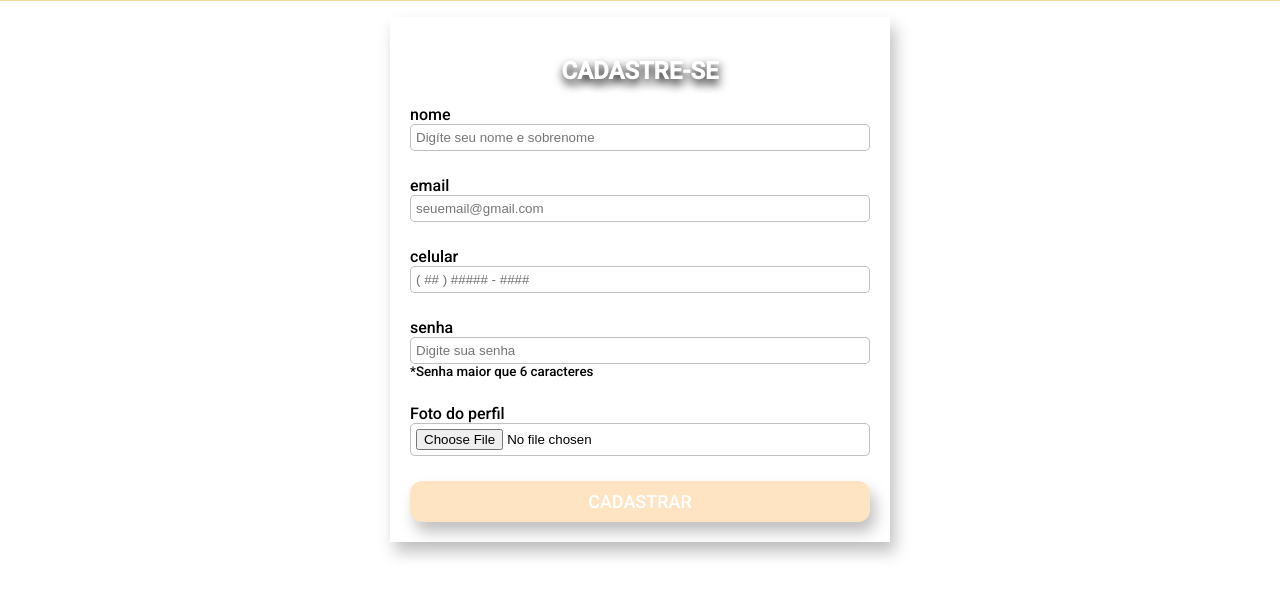
After one commit to jeanevertonoficial/base-tcc, a PHP site: page /cadastrar-cliente.php in a window 1280 px wide. The commit adds this page. Shown: the part 99-697 px from the top of the page. Run offline with PHP 8.4, Linux system fonts and the light colour scheme.

Commit message:
Criando o formulario de cadastro do cliente, primeira etapa.

```diff
--- /dev/null
+++ b/application/layouts/components/cadastrar-cliente.phtml
@@ -0,0 +1,117 @@
+<section class="section-cadastrar" xmlns="http://www.w3.org/1999/html" xmlns="http://www.w3.org/1999/html">
+    <div class="div-cadastra">
+        <form action="" method="POST" enctype="multipart/form-data" class="cadastrar-formulario">
+        <h1 class="cadastro-cliente">Cadastre-se</h1>
+            <div class="div-nome">
+                <label for="nome" class="div-label">nome</label>
+                <input type="text" name="nome" class="nome-cad" required placeholder="Digíte seu nome e sobrenome">
+            </div>
+            <div class="div-nome">
+                <label class="div-label" for="email">email</label>
+                <input class="nome-cad text" type="email" name="email" placeholder="seuemail@gmail.com" required>
+            </div>
+            <div class="div-nome">
+                <label class="div-label" for="celular">celular</label>
+                <input type="text" name="celular" class="nome-cad" placeholder="( ## ) ##### - ####" required>
+            </div>
+            <div class="div-nome">
+                <label class="div-label" for="senha">senha</label>
+                <input type="password" name="senha" class="nome-cad" placeholder="Digite sua senha" required>
+                <small>*Senha maior que 6 caracteres</small>
+            </div>
+            <div class="div-nome">
+                <label for='imagem' class="div-label">Foto do perfil</label>
+                <input type="file" name="imagem" class="nome-cad">
+            </div>
+            <button class="button-cadastro">Cadastrar</button>
+        </form>
+    </div>
+</section>
+
+
+<style>
+    .cadastro-cliente {
+        text-align: center;
+    }
+    .cadastro-cliente {
+        width: auto;
+        transition: 0.5s ;
+        font-family: 'Roboto', sans-serif;
+
+        color: white;
+
+        text-align: center;
+        text-transform: uppercase;
+        text-shadow: 1px 5px 10px black;
+
+        cursor: pointer;
+    }
+    .cadastro-cliente:hover, .cadastro-cliente:hover{
+        cursor: pointer;
+        color: rgb(227, 206, 103);
+        transition: 1s ;
+        text-shadow: 20px 10px 0px rgba(0, 0, 0, 0.1);
+    }
+    .section-cadastrar {
+        width: 500px;
+        height: auto;
+        margin: auto;
+        margin-top: 1rem;
+        font-family: 'Roboto', sans-serif;
+    }
+
+    .cadastrar-formulario {
+        padding: 20px;
+        display: flex;
+        flex-direction: column;
+
+        box-shadow: 5px 10px 15px rgba(0, 0, 0, 0.25);
+
+        border: none;
+    }
+
+    .div-nome {
+        display: flex;
+        flex-direction: column;
+
+        margin-bottom: 25px;
+    }
+
+    .div-cadastra {
+        display: flex;
+        flex-direction: column;
+    }
+
+    .nome-cad, .button-cadastro {
+        display: flex;
+        justify-items: center;
+
+    }
+
+    .nome-cad {
+        border: 0.5px solid rgba(0, 0, 0, 0.25);
+        padding: 5px;
+        border-radius: 5px;
+    }
+
+    .button-cadastro {
+        display: inline;
+        justify-items: center;
+        padding: 10px;
+        background: bisque;
+        border: none;
+
+        text-align: center;
+        text-transform: uppercase;
+        font-size: 18px;
+        font-family: 'Roboto', sans-serif;
+        color: white;
+
+        border-radius: 12px;
+        box-shadow: 5px 10px 15px rgba(0, 0, 0, 0.25);
+    }
+
+    textarea {
+        height: 70px !important;
+    }
+</style>
--- a/application/layouts/header/header.phtml
+++ b/application/layouts/header/header.phtml
@@ -14,7 +14,7 @@
     <div class="header-div">
         <ul>
             <li><a href="/"><span class="material-icons">home</span></a></li>
-            <li><a href="/cadastrar-produtos.php">Cadastre-se</a></li>
+            <li><a href="/cadastrar-cliente.php">Cadastre-se</a></li>
             <li><a href="/logar.php"><span class="material-icons">login</span></a></li>
         </ul>
     </div>
--- /dev/null
+++ b/public/cadastrar-cliente.php
@@ -0,0 +1,4 @@
+<?php
+
+include_once __DIR__. './../application/layouts/header/header-adm.phtml';
+include_once __DIR__. './../application/layouts/components/cadastrar-cliente.phtml';
--- a/src/Entity/Pessoa.php
+++ b/src/Entity/Pessoa.php
@@ -11,7 +11,7 @@ abstract class  Pessoa
     /**
      * @Id
      * @GeneratedValue
-     *@column (type="integer")
+     * @column (type="integer")
      */
     private int $id;
     /**
```
Also changed, not shown: src/Entity/Produtos.php (+1 -6 lines), src/Helper/EntityManegeFactory.php (+2 -5 lines), src/Persistence/Cadastro-produto.php (+11 -9 lines).
